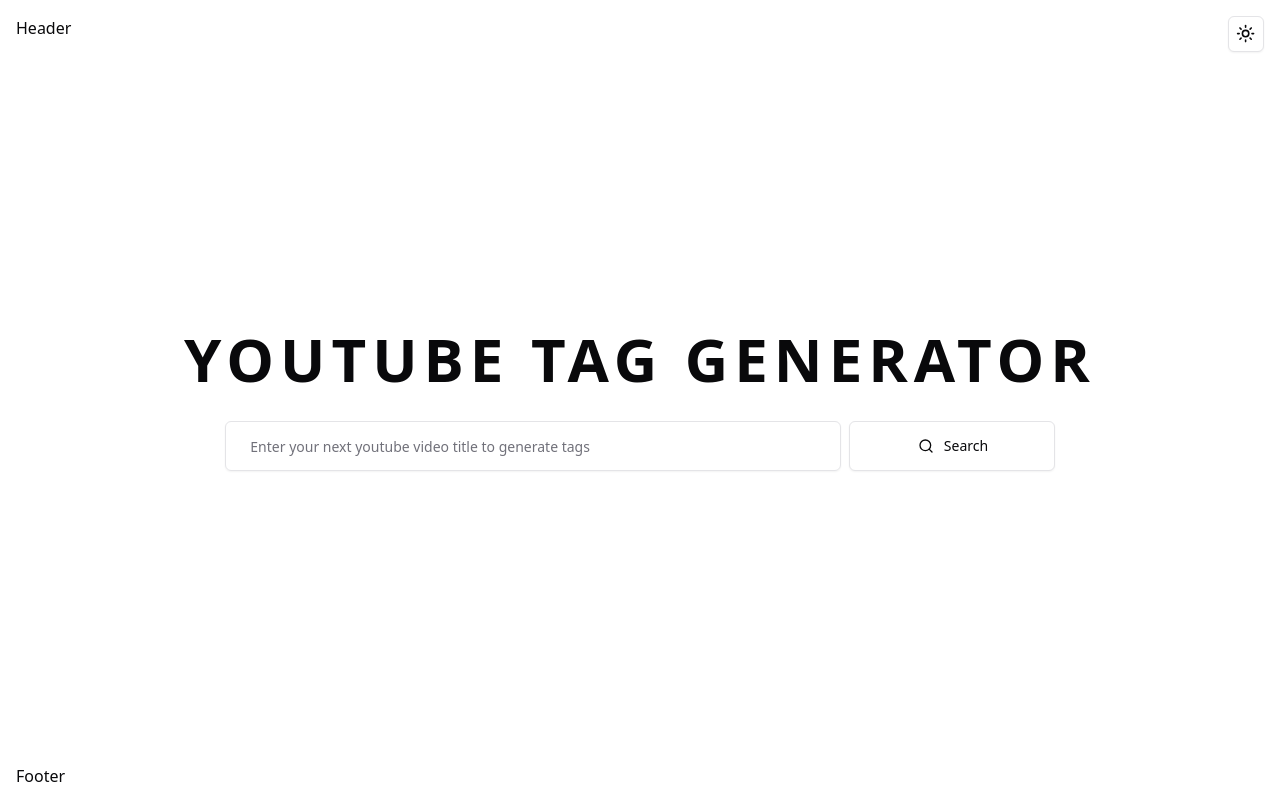
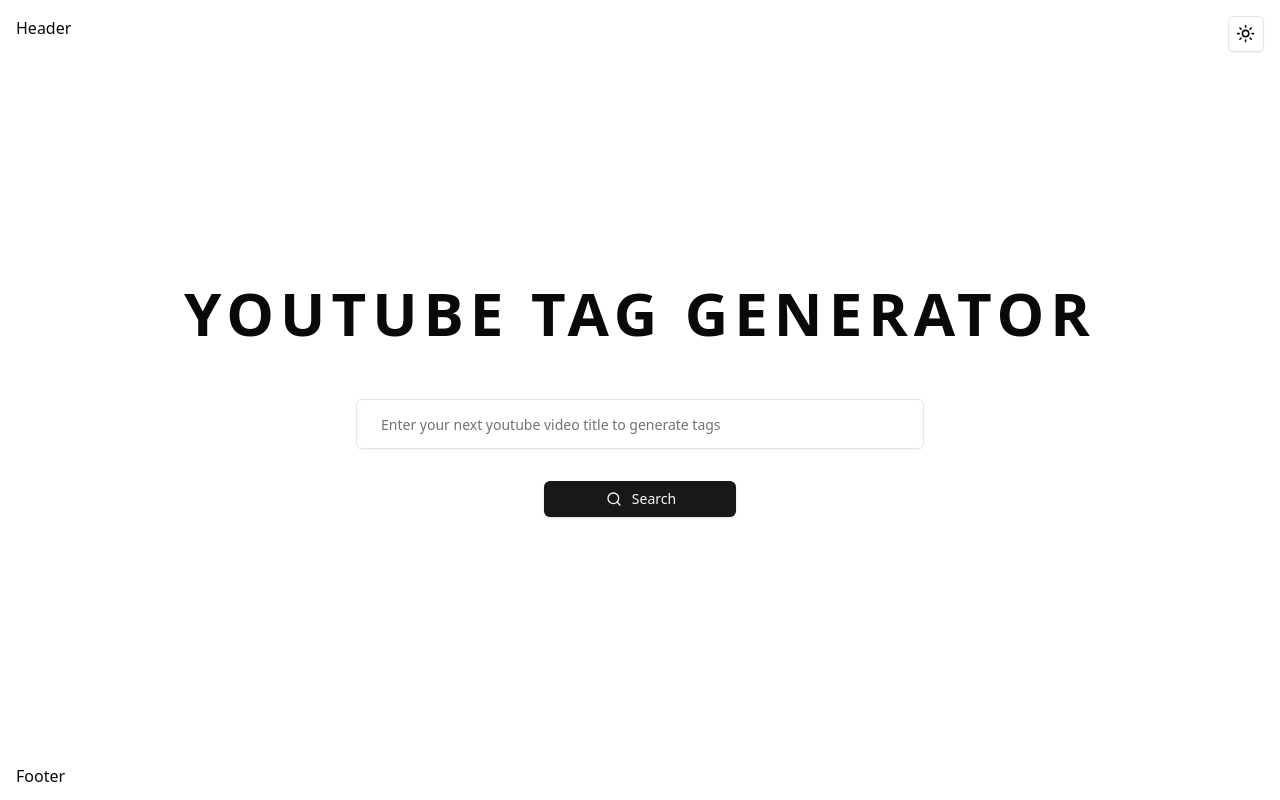
Before and after one commit to vikramsamak/yt-tags-generator, a Next.js app: page / in a window 1280 px wide. Built offline with nearby package versions, Linux system fonts and the light colour scheme.

Commit message:
Added tagsearch form with validation and toaster for validation message.

```diff
--- a/src/app/layout.tsx
+++ b/src/app/layout.tsx
@@ -3,6 +3,7 @@
 import Footer from "@/components/Footer";
 import Header from "@/components/Header";
 import { ThemeProvider } from "@/components/ThemeProvider";
+import { Toaster } from "@/components/ui/sonner";
 
 //TODO: CHANGE THIS FOR SEO.
 
@@ -28,6 +29,7 @@
           <Header />
           {children}
           <Footer />
+          <Toaster position="top-center" />
         </ThemeProvider>
       </body>
     </html>
--- a/src/components/TagSearch.tsx
+++ b/src/components/TagSearch.tsx
@@ -2,22 +2,60 @@
 import { Search } from "lucide-react";
 import { Button } from "@/components/ui/button";
 import { Input } from "@/components/ui/input";
+import { zodResolver } from "@hookform/resolvers/zod";
+import { FieldErrors, useForm } from "react-hook-form";
+import { z } from "zod";
+import { Form, FormControl, FormField, FormItem } from "./ui/form";
+import { toast } from "sonner";
+
+const formSchema = z.object({
+  title: z.string().min(4, {
+    message: "Title must be at least 4 characters.",
+  }),
+});
 
 function TagSearch() {
+  const form = useForm<z.infer<typeof formSchema>>({
+    resolver: zodResolver(formSchema),
+    defaultValues: {
+      title: "",
+    },
+  });
+
+  function onSubmit(values: z.infer<typeof formSchema>) {
+    console.log(values);
+  }
+
+  function onErrors(errors: FieldErrors<z.infer<typeof formSchema>>) {
+    toast.error(errors.title?.message);
+  }
+
   return (
-    <div className="flex flex-col md:flex-row gap-2 w-full items-center justify-center">
-      <Input
-        className="w-full md:w-1/2 p-6"
-        placeholder="Enter your next youtube video title to generate tags"
-      />
-      <Button
-        className="w-full p-6 inline-flex gap-2 md:w-1/6"
-        variant="outline"
+    <Form {...form}>
+      <form
+        onSubmit={form.handleSubmit(onSubmit, onErrors)}
+        className="flex flex-col gap-2 w-full items-center justify-center"
       >
-        <Search className="h-4 w-5" />
-        Search
-      </Button>
-    </div>
+        <FormField
+          control={form.control}
+          name="title"
+          render={({ field }) => (
+            <FormItem className="w-full md:w-1/2 p-6">
+              <FormControl className="p-6">
+                <Input
+                  placeholder="Enter your next youtube video title to generate tags"
+                  {...field}
+                />
+              </FormControl>
+            </FormItem>
+          )}
+        />
+        <Button type="submit" className="inline-flex gap-2 w-full md:w-48">
+          <Search className="h-4 w-5" />
+          Search
+        </Button>
+      </form>
+    </Form>
   );
 }
 
--- /dev/null
+++ b/src/components/ui/form.tsx
@@ -0,0 +1,178 @@
+"use client"
+
+import * as React from "react"
+import * as LabelPrimitive from "@radix-ui/react-label"
+import { Slot } from "@radix-ui/react-slot"
+import {
+  Controller,
+  ControllerProps,
+  FieldPath,
+  FieldValues,
+  FormProvider,
+  useFormContext,
+} from "react-hook-form"
+
+import { cn } from "@/lib/utils"
+import { Label } from "@/components/ui/label"
+
+const Form = FormProvider
+
+type FormFieldContextValue<
+  TFieldValues extends FieldValues = FieldValues,
+  TName extends FieldPath<TFieldValues> = FieldPath<TFieldValues>
+> = {
+  name: TName
+}
+
+const FormFieldContext = React.createContext<FormFieldContextValue>(
+  {} as FormFieldContextValue
+)
+
+const FormField = <
+  TFieldValues extends FieldValues = FieldValues,
+  TName extends FieldPath<TFieldValues> = FieldPath<TFieldValues>
+>({
+  ...props
+}: ControllerProps<TFieldValues, TName>) => {
+  return (
+    <FormFieldContext.Provider value={{ name: props.name }}>
+      <Controller {...props} />
+    </FormFieldContext.Provider>
+  )
+}
+
+const useFormField = () => {
+  const fieldContext = React.useContext(FormFieldContext)
+  const itemContext = React.useContext(FormItemContext)
+  const { getFieldState, formState } = useFormContext()
+
+  const fieldState = getFieldState(fieldContext.name, formState)
+
+  if (!fieldContext) {
+    throw new Error("useFormField should be used within <FormField>")
+  }
+
+  const { id } = itemContext
+
+  return {
+    id,
+    name: fieldContext.name,
+    formItemId: `${id}-form-item`,
+    formDescriptionId: `${id}-form-item-description`,
+    formMessageId: `${id}-form-item-message`,
+    ...fieldState,
+  }
+}
+
+type FormItemContextValue = {
+  id: string
+}
+
+const FormItemContext = React.createContext<FormItemContextValue>(
+  {} as FormItemContextValue
+)
+
+const FormItem = React.forwardRef<
+  HTMLDivElement,
+  React.HTMLAttributes<HTMLDivElement>
+>(({ className, ...props }, ref) => {
+  const id = React.useId()
+
+  return (
+    <FormItemContext.Provider value={{ id }}>
+      <div ref={ref} className={cn("space-y-2", className)} {...props} />
+    </FormItemContext.Provider>
+  )
+})
+FormItem.displayName = "FormItem"
+
+const FormLabel = React.forwardRef<
+  React.ElementRef<typeof LabelPrimitive.Root>,
+  React.ComponentPropsWithoutRef<typeof LabelPrimitive.Root>
+>(({ className, ...props }, ref) => {
+  const { error, formItemId } = useFormField()
+
+  return (
+    <Label
+      ref={ref}
+      className={cn(error && "text-destructive", className)}
+      htmlFor={formItemId}
+      {...props}
+    />
+  )
+})
+FormLabel.displayName = "FormLabel"
+
+const FormControl = React.forwardRef<
+  React.ElementRef<typeof Slot>,
+  React.ComponentPropsWithoutRef<typeof Slot>
+>(({ ...props }, ref) => {
+  const { error, formItemId, formDescriptionId, formMessageId } = useFormField()
+
+  return (
+    <Slot
+      ref={ref}
+      id={formItemId}
+      aria-describedby={
+        !error
+          ? `${formDescriptionId}`
+          : `${formDescriptionId} ${formMessageId}`
+      }
+      aria-invalid={!!error}
+      {...props}
+    />
+  )
+})
+FormControl.displayName = "FormControl"
+
+const FormDescription = React.forwardRef<
+  HTMLParagraphElement,
+  React.HTMLAttributes<HTMLParagraphElement>
+>(({ className, ...props }, ref) => {
+  const { formDescriptionId } = useFormField()
+
+  return (
+    <p
+      ref={ref}
+      id={formDescriptionId}
+      className={cn("text-[0.8rem] text-muted-foreground", className)}
+      {...props}
+    />
+  )
+})
+FormDescription.displayName = "FormDescription"
+
+const FormMessage = React.forwardRef<
+  HTMLParagraphElement,
+  React.HTMLAttributes<HTMLParagraphElement>
+>(({ className, children, ...props }, ref) => {
+  const { error, formMessageId } = useFormField()
+  const body = error ? String(error?.message) : children
+
+  if (!body) {
+    return null
+  }
+
+  return (
+    <p
+      ref={ref}
+      id={formMessageId}
+      className={cn("text-[0.8rem] font-medium text-destructive", className)}
+      {...props}
+    >
+      {body}
+    </p>
+  )
+})
+FormMessage.displayName = "FormMessage"
+
+export {
+  useFormField,
+  Form,
+  FormItem,
+  FormLabel,
+  FormControl,
+  FormDescription,
+  FormMessage,
+  FormField,
+}
--- /dev/null
+++ b/src/components/ui/label.tsx
@@ -0,0 +1,26 @@
+"use client"
+
+import * as React from "react"
+import * as LabelPrimitive from "@radix-ui/react-label"
+import { cva, type VariantProps } from "class-variance-authority"
+
+import { cn } from "@/lib/utils"
+
+const labelVariants = cva(
+  "text-sm font-medium leading-none peer-disabled:cursor-not-allowed peer-disabled:opacity-70"
+)
+
+const Label = React.forwardRef<
+  React.ElementRef<typeof LabelPrimitive.Root>,
+  React.ComponentPropsWithoutRef<typeof LabelPrimitive.Root> &
+    VariantProps<typeof labelVariants>
+>(({ className, ...props }, ref) => (
+  <LabelPrimitive.Root
+    ref={ref}
+    className={cn(labelVariants(), className)}
+    {...props}
+  />
+))
+Label.displayName = LabelPrimitive.Root.displayName
+
+export { Label }
--- /dev/null
+++ b/src/components/ui/sonner.tsx
@@ -0,0 +1,31 @@
+"use client"
+
+import { useTheme } from "next-themes"
+import { Toaster as Sonner } from "sonner"
+
+type ToasterProps = React.ComponentProps<typeof Sonner>
+
+const Toaster = ({ ...props }: ToasterProps) => {
+  const { theme = "system" } = useTheme()
+
+  return (
+    <Sonner
+      theme={theme as ToasterProps["theme"]}
+      className="toaster group"
+      toastOptions={{
+        classNames: {
+          toast:
+            "group toast group-[.toaster]:bg-background group-[.toaster]:text-foreground group-[.toaster]:border-border group-[.toaster]:shadow-lg",
+          description: "group-[.toast]:text-muted-foreground",
+          actionButton:
+            "group-[.toast]:bg-primary group-[.toast]:text-primary-foreground",
+          cancelButton:
+            "group-[.toast]:bg-muted group-[.toast]:text-muted-foreground",
+        },
+      }}
+      {...props}
+    />
+  )
+}
+
+export { Toaster }
```
Also changed, not shown: package.json (+6 -1 lines), 1 other file (tests, documents, lock files or other folders).
